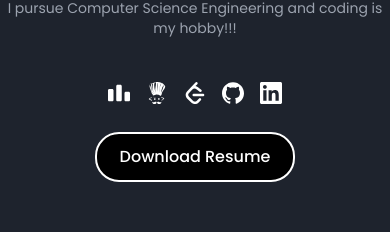
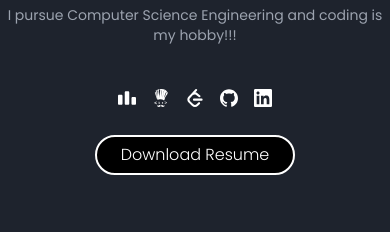
Before and after one commit to sashshaikh12/Portfolio_Website, a React (Create React App) app: page / in a window 390 px wide. Shown: the part 578-810 px from the top of the page. Built offline with nearby package versions, Linux system fonts and the light colour scheme.

Commit message:
made few changes in hero,experience and some other places for responsive changes and made it better

```diff
--- a/src/components/Certifications.jsx
+++ b/src/components/Certifications.jsx
@@ -28,7 +28,7 @@ function Certifications() {
 
   return (
     <div className="text-white font-[Poppins] w-full bg-[#080808]">
-      <h1 className=" pb-16 text-center sm:text-left sm:pl-16 pt-24 text-3xl font-medium sm:text-[36px] sm:font-[700] md:text-[45px] md:font-[600]">Certifications</h1>
+      <h1 className="underline sm:no-underline pb-16 text-center sm:text-left sm:pl-16 pt-24 text-3xl font-medium sm:text-[36px] sm:font-[700] md:text-[45px] md:font-[600]">Certifications</h1>
       <div className="flex flex-wrap items-center sm:items-start md:pl-16 pt-8 gap-14">
         {certifications.map((cert, index) => (
           <div key={index} className="bg-gray-800 rounded-lg shadow-lg overflow-hidden w-full  md:w-1/3 lg:w-1/4 sm:mb-28 mb-20">
--- a/src/components/Experience.jsx
+++ b/src/components/Experience.jsx
@@ -32,14 +32,14 @@ function Experience() {
         {exp.map((experience, index) => (
           <div key={index} className="bg-gray-800 p-6 rounded-lg shadow-lg hover:shadow-xl transition-shadow duration-300">
             <div className="text-center lg:text-left mb-4">
-              <p className="text-lg font-medium text-gray-400">{experience.StartDate} - {experience.EndDate}</p>
+              <p className="pb-4 text-lg font-medium text-gray-400">{experience.StartDate} - {experience.EndDate}</p>
             </div>
             <div className="flex items-center mb-7">
               <img src={experience.url} alt={experience.Company} className="h-12 w-12 mr-4 rounded-full border-2 border-gray-300" />
-              <h3 className="text-lg font-medium text-gray-300">{experience.Company}</h3>
+              <h3 className=" text-lg font-medium text-gray-300">{experience.Company}</h3>
             </div>
-            <h2 className="text-xl font-semibold mb-4">{experience.Role}</h2>
-            <p className="text-base text-gray-400 mb-4">{experience.Description}</p>
+            <h2 className="pt-2 text-xl font-semibold mb-4">{experience.Role}</h2>
+            <p className="pt-2 text-base text-gray-400 mb-4">{experience.Description}</p>
             <div className="flex justify-end">
               <FaExternalLinkAlt size={24} className="text-gray-400 hover:text-white transition-colors duration-300" />
             </div>
--- a/src/components/Hero.jsx
+++ b/src/components/Hero.jsx
@@ -14,13 +14,13 @@ function Hero() {
                 <p className="text-sm pt-6 md:pt-8 font-[Poppins] md:text-[17px] md:font-[400] text-gray-400">I'm a 3rd Year undergraduate student at PES University, Bangalore</p>
                 <p className="text-sm pt-4 md:pt-4 font-[Poppins] md:text-[17px] md:font-[400] text-gray-400">I pursue Computer Science Engineering and coding is my hobby!!!</p>
                 <div className="flex justify-center items-center pt-4 space-x-4 mt-7">
-                    <SiCodeforces size={22}/>
-                    <SiCodechef size={22}/>
-                    <SiLeetcode size={22}/>
-                    <SiGithub size={22}/>
-                    <SiLinkedin size={22}/>
+                    <SiCodeforces  className="icon-size-hero"/>
+                    <SiCodechef  className="icon-size-hero"/>
+                    <SiLeetcode  className="icon-size-hero"/>
+                    <SiGithub  className="icon-size-hero"/>
+                    <SiLinkedin  className="icon-size-hero"/>
                 </div>
-                <button className=" font-[Poppins] bg-[black] rounded-3xl w-[200px] font-medium h-[50px] mt-7 hover:bg-white hover:text-black border-white border-2">Download Resume</button>
+                <button className="w-[200px] h-[40px] font-[Poppins] bg-[black] rounded-3xl sm:w-[200px] font-light sm:font-medium sm:h-[50px] mt-7 hover:bg-white hover:text-black border-white border-2">Download Resume</button>
             </div>
         </div>
     );
--- a/src/index.css
+++ b/src/index.css
@@ -27,9 +27,16 @@ body {
   font-size: 22px; /* Default size for icons */
 }
 
+.icon-size-hero{
+  font-size: 18px;
+}
+
 @media (min-width: 640px) {
   /* Size for icons when screen width is at least 640px (sm breakpoint) */
   .icon-size {
     font-size: 28px;
   }
+  .icon-size-hero{
+    font-size: 22px;
+  }
 }
```
